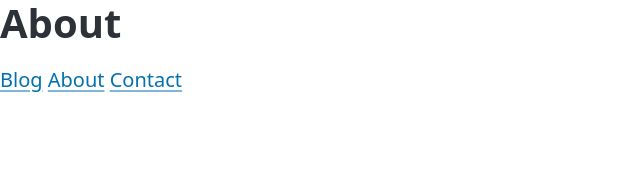
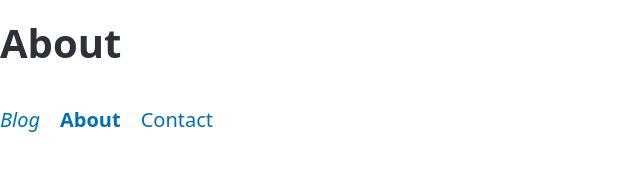
Before and after one commit to Gurujimaan/MI349-FS25-blog, a plain HTML site: page about.html in a window 1280 px wide. Shown: the whole page, without its empty margins (0-640 px from the left). Drawn offline with nearby package versions, Linux system fonts and the light colour scheme.

Commit message:
more changes in class

```diff
--- a/about.html
+++ b/about.html
@@ -9,10 +9,15 @@
     <title>Document</title>
 </head>
 <body>
-    <h1>About</h1>
-
-    <a href="index.html">Blog</a>
-    <a href="about.html">About</a>
-    <a href="contact.html">Contact</a>
+    <header>
+        <h1>About</h1>
+        <nav>
+            <ul>
+                <li><em><a href="index.html">Blog</a></em></li>
+                <li><strong><a href="about.html">About</a></strong></li>
+                <li><a href="contact.html">Contact</a></li>
+            </ul>
+        </nav>
+    </header>
 </body>
 </html>
```
Also changed, not shown: contact.html (+10 -5 lines), index.html (+5 -4 lines).
